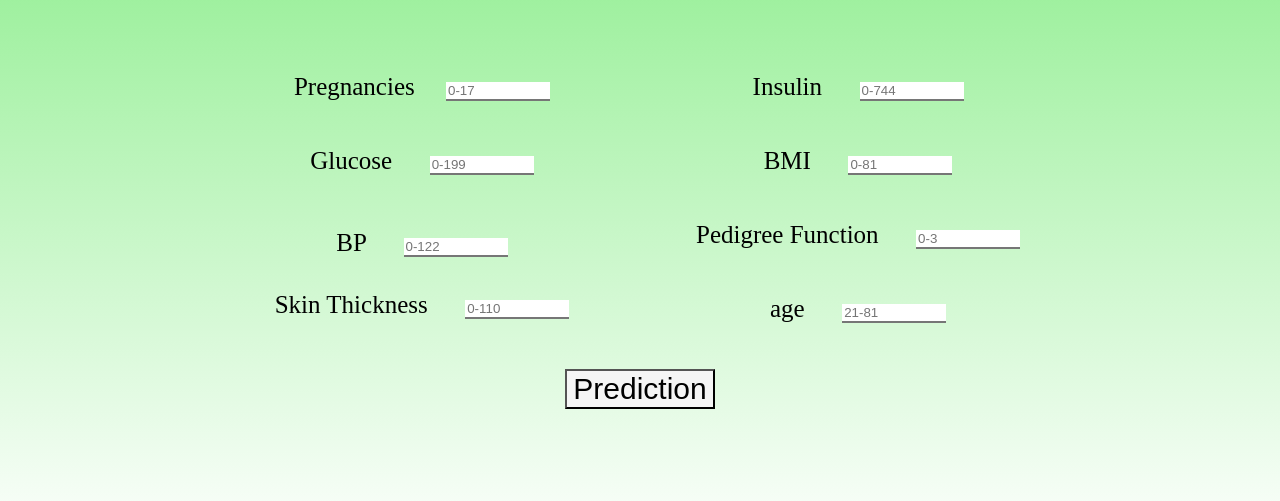
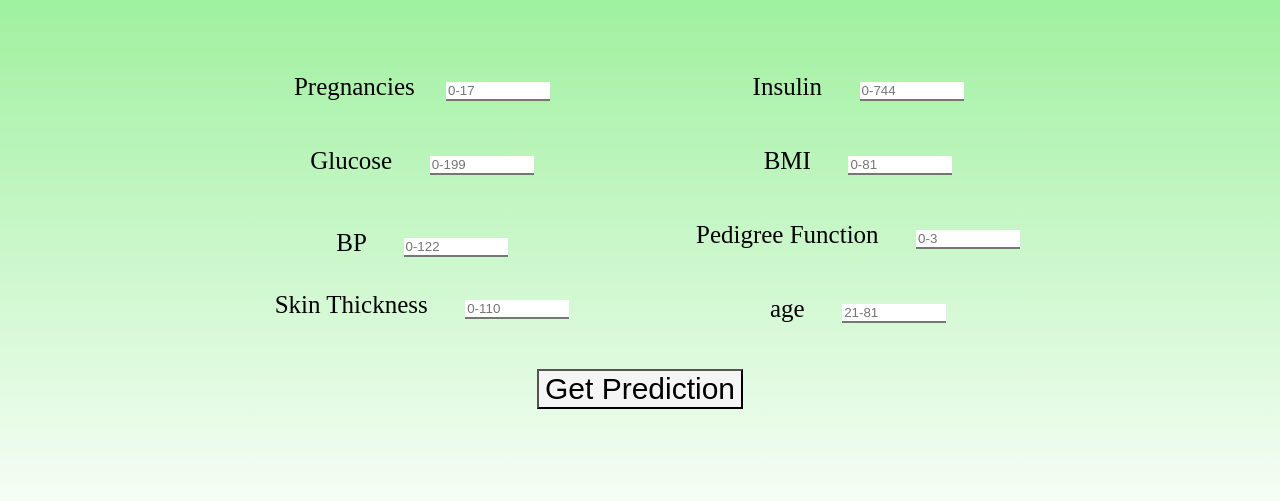
Before and after one commit to samarthagali/Diabetes-Predictor, a Flask app: page / in a window 1280 px wide. Shown: the part 89-590 px from the top of the page. Run offline with Flask 3, Linux system fonts and the light colour scheme.

Commit message:
Update home.html

```diff
--- a/templates/home.html
+++ b/templates/home.html
@@ -49,7 +49,7 @@
         </div>
 
         <div class="submit">
-            <input type="submit" style="font-size:30px; background-color: whitesmoke;" value="Prediction" required />
+            <input type="submit" style="font-size:30px; background-color: whitesmoke;" value="Get Prediction" required />
         </div>
     </form> <br/><br/>
     <div class="heading table">
```
